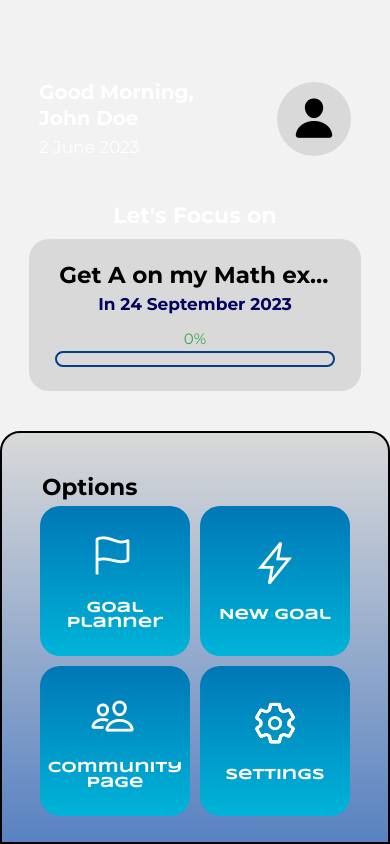
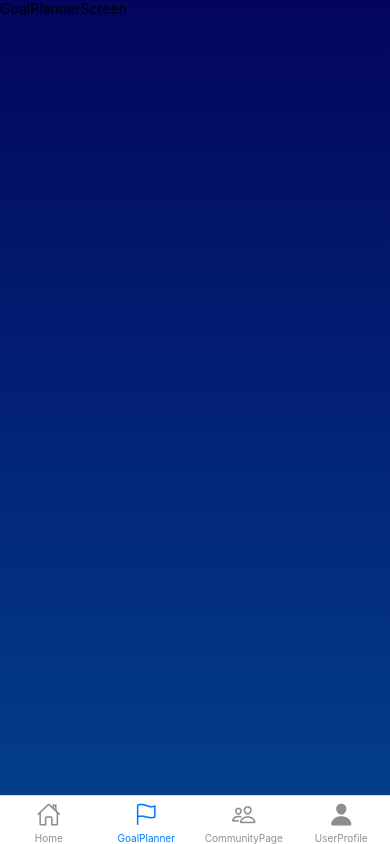
Before and after one commit to SearchAndClick/La-Vie, a React Native app: screen /GoalPlanner in a window 390 px wide. Built offline with nearby package versions, Linux system fonts and the light colour scheme.

Commit message:
cofigure nav

```diff
--- a/App.js
+++ b/App.js
@@ -1,4 +1,4 @@
-import { NavigationContainer } from "@react-navigation/native";
+import { NavigationContainer, useNavigation } from "@react-navigation/native";
 import { createNativeStackNavigator } from "@react-navigation/native-stack";
 import { createBottomTabNavigator } from "@react-navigation/bottom-tabs";
 import { StatusBar } from "expo-status-bar";
@@ -6,6 +6,7 @@ import { StatusBar } from "expo-status-bar";
 import { StyleSheet, Text } from "react-native";
 import { LinearGradient } from "expo-linear-gradient";
 import { useFonts } from "expo-font";
+import { Ionicons } from "@expo/vector-icons";
 import AppLoading from "expo-app-loading";
 
 import LoginScreen from "./screens/LoginScreen";
@@ -14,17 +15,63 @@ import HomeScreen from "./screens/HomeScreen";
 import SettingsScreen from "./screens/SettingsScreen";
 import CommunityPageScreen from "./screens/CommunityPageScreen";
 import GoalPlannerScreen from "./screens/GoalPlannerScreen";
+import SmartQuestionsScreen from "./screens/SmartQuestionsScreen";
+import UserProfileScreen from "./screens/UserProfileScreen";
 
 const Stack = createNativeStackNavigator();
 const Tab = createBottomTabNavigator();
 
-function TabNavigator() {
+function TabNavigator(initialScreen) {
+  const navigation = useNavigation();
+
   return (
-    <Tab.Navigator>
-      <Tab.Screen name="Home" component={HomeScreen} />
-      <Tab.Screen name="Dashboard" component={GoalPlannerScreen} />
-      <Tab.Screen name="CommunityPage" component={CommunityPageScreen} />
-      <Tab.Screen name="Setting" component={SettingsScreen} />
+    <Tab.Navigator
+      initialRouteName={initialScreen}
+      screenOptions={{
+        contentStyle: { backgroundColor: "transparent" },
+        headerShown: false,
+      }}
+      tabBarOptions={{
+        style: styles.tabBarStyle, // Apply the custom style here
+      }}
+    >
+      <Tab.Screen
+        name="Home"
+        component={() => navigation.goBack()}
+        options={{
+          tabBarIcon: ({ color, size }) => (
+            <Ionicons name="home-outline" color={color} size={size} />
+          ),
+          tabBarVisible: false,
+        }}
+      />
+      <Tab.Screen
+        name="GoalPlanner"
+        component={GoalPlannerScreen}
+        options={{
+          tabBarIcon: ({ color, size }) => (
+            <Ionicons name="flag-outline" color={color} size={size} />
+          ),
+        }}
+      />
+      <Tab.Screen
+        name="CommunityPage"
+        component={CommunityPageScreen}
+        options={{
+          tabBarIcon: ({ color, size }) => (
+            <Ionicons name="people-outline" color={color} size={size} />
+          ),
+        }}
+      />
+      <Tab.Screen
+        name="UserProfile"
+        component={UserProfileScreen}
+        options={{
+          tabBarIcon: ({ color, size }) => (
+            <Ionicons name="person" color={color} size={size} />
+          ),
+        }}
+      />
     </Tab.Navigator>
   );
 }
@@ -87,14 +134,36 @@ export default function App() {
     <NavigationContainer>
       <StatusBar style="light" />
       <LinearGradient style={styles.background} colors={["#03045E", "#023E8A"]}>
-        <Stack.Navigator initialRouteName="Home" screenOptions={{
-          headerShown: false,
-          contentStyle: {backgroundColor: 'transparent'},
-        }}>
+        <Stack.Navigator
+          screenOptions={{
+            contentStyle: { backgroundColor: "transparent" },
+            headerShown: false,
+          }}
+        >
           <Stack.Screen name="Home" component={HomeScreen} />
-          <Stack.Screen name="Dashboard" component={GoalPlannerScreen} />
-          <Stack.Screen name="CommunityPage" component={CommunityPageScreen} />
-          <Stack.Screen name="Setting" component={SettingsScreen} />
+          <Stack.Screen
+            name="GoalPlanner"
+            component={() => TabNavigator("GoalPlanner")}
+          />
+          <Stack.Screen
+            name="CommunityPage"
+            component={() => TabNavigator("CommunityPage")}
+          />
+          <Stack.Screen
+            name="Settings"
+            component={SettingsScreen}
+            options={{
+              headerShown: true,
+            }}
+          />
+          <Stack.Screen
+            name="NewGoal"
+            component={SmartQuestionsScreen}
+            options={{
+              headerShown: true,
+            }}
+          />
+          <Stack.Screen name="UserProfile" component={UserProfileScreen} />
         </Stack.Navigator>
       </LinearGradient>
     </NavigationContainer>
@@ -107,4 +176,8 @@ const styles = StyleSheet.create({
     justifyContent: "center",
     alignContent: "center",
   },
+  tabBarStyle: {
+    height: 80,
+    paddingBottom: 80 - 49, // Adjust paddingBottom to keep tab icons centered vertically
+  },
 });
--- a/components/OptionTile.js
+++ b/components/OptionTile.js
@@ -2,10 +2,10 @@ import { View, Text, StyleSheet, Pressable } from "react-native";
 import { LinearGradient } from "expo-linear-gradient";
 import { Ionicons } from "@expo/vector-icons";
 
-function OptionTile({ option, logo }) {
+function OptionTile({ option, logo, onPress, screen }) {
   return (
     <LinearGradient style={styles.optionTile} colors={["#0077B6", "#00B4D8"]}>
-      <Pressable style={styles.press} android_ripple={{ color: '#ccc'}}>
+      <Pressable onPress={() => onPress(screen)} style={styles.press} android_ripple={{ color: "#ccc" }}>
         <View>
           <Ionicons style={styles.icon} name={logo} size={45} color="white" />
           <Text style={styles.optionText}>{option}</Text>
@@ -31,7 +31,7 @@ const styles = StyleSheet.create({
     height: 150,
     borderRadius: 20,
     margin: 5,
-    overflow: 'hidden',
+    overflow: "hidden",
   },
   icon: {
     marginHorizontal: 50,
@@ -40,10 +40,10 @@ const styles = StyleSheet.create({
   press: {
     alignItems: "center",
     justifyContent: "center",
-    overflow: 'hidden',
+    overflow: "hidden",
     borderRadius: 20,
     flex: 1,
-    width: '100%',
-    height: '100%',
-  }
+    width: "100%",
+    height: "100%",
+  },
 });
--- a/components/sections/OptionsCard.js
+++ b/components/sections/OptionsCard.js
@@ -1,20 +1,47 @@
 import { StyleSheet, View, Text } from "react-native";
 import { LinearGradient } from "expo-linear-gradient";
-import { Ionicons } from "@expo/vector-icons";
+import { useNavigation } from "@react-navigation/native";
 import OptionTile from "../OptionTile";
+import CommunityPageScreen from "../../screens/CommunityPageScreen";
 
 function OptionsCard() {
+  const navigation = useNavigation();
+
+  function changeScreenHandler(screen) {
+    navigation.navigate(screen);
+  }
+
   return (
     <LinearGradient style={styles.gradient} colors={["#D9D9D9", "#5882C1"]}>
       <Text style={styles.optionsText}>Options</Text>
       <View style={styles.container}>
         <View style={styles.row}>
-          <OptionTile option="Goal Planner" logo="flag-outline" />
-          <OptionTile option="New Goal" logo="flash-outline" />
+          <OptionTile
+            onPress={changeScreenHandler}
+            option="Goal Planner"
+            logo="flag-outline"
+            screen="GoalPlanner"
+          />
+          <OptionTile
+            onPress={changeScreenHandler}
+            option="New Goal"
+            logo="flash-outline"
+            screen="NewGoal"
+          />
         </View>
         <View style={styles.row}>
-          <OptionTile option="Community Page" logo="people-outline" />
-          <OptionTile option="Settings" logo="settings-outline" />
+          <OptionTile
+            onPress={changeScreenHandler}
+            option="Community Page"
+            logo="people-outline"
+            screen="CommunityPage"
+          />
+          <OptionTile
+            onPress={changeScreenHandler}
+            option="Settings"
+            logo="settings-outline"
+            screen="Settings"
+          />
         </View>
       </View>
     </LinearGradient>
--- a/screens/CommunityPageScreen.js
+++ b/screens/CommunityPageScreen.js
@@ -1,12 +1,21 @@
-import { View, Text } from 'react-native'
-import React from 'react'
+import { View, Text, StyleSheet } from "react-native";
+import { LinearGradient } from "expo-linear-gradient";
+import React from "react";
 
 const CommunityPageScreen = () => {
   return (
-    <View>
-      <Text>CommunityPageScreen</Text>
-    </View>
-  )
-}
+    <LinearGradient style={styles.background} colors={["#03045E", "#023E8A"]}>
+      <View>
+        <Text>CommunityPageScreen</Text>
+      </View>
+    </LinearGradient>
+  );
+};
 
 export default CommunityPageScreen;
+
+const styles = StyleSheet.create({
+  background: {
+    flex: 1,
+  },
+});
--- a/screens/GoalPlannerScreen.js
+++ b/screens/GoalPlannerScreen.js
@@ -1,5 +1,28 @@
-function DashboardScreen() {
+import { StyleSheet, Text, View } from "react-native";
+import React, { useLayoutEffect } from "react";
+import { useNavigation } from "@react-navigation/native";
+import { LinearGradient } from "expo-linear-gradient";
 
+export default function GoalPlannerScreen() {
+  const navigation = useNavigation();
+
+  useLayoutEffect(() => {
+    navigation.setOptions({
+      headerBackVisible: false, // ini dia
+    });
+  }, [navigation]);
+
+  return (
+    <LinearGradient style={styles.background} colors={["#03045E", "#023E8A"]}>
+      <View>
+        <Text>GoalPlannerScreen</Text>
+      </View>
+    </LinearGradient>
+  );
 }
 
-export default DashboardScreen;
+const styles = StyleSheet.create({
+  background: {
+    flex: 1,
+  },
+});
--- a/screens/HomeScreen.js
+++ b/screens/HomeScreen.js
@@ -1,10 +1,20 @@
-import { Pressable, StyleSheet, Text, View } from "react-native";
-import { NavigationContainer } from "@react-navigation/native";
+import { useLayoutEffect } from "react";
+import { StyleSheet, View } from "react-native";
+import { useNavigation } from '@react-navigation/native';
 import GreetingsCard from "../components/sections/GreetingsCard";
 import PriorityGoal from "../components/sections/PriorityGoal";
 import OptionsCard from "../components/sections/OptionsCard";
 
 function HomeScreen() {
+  const navigation = useNavigation();
+
+  useLayoutEffect(() => {
+    navigation.setOptions({
+      tabBarVisible: false,
+      headerBackVisible: false, // ini dia
+    });
+  }, [navigation]);
+
   return (
     <View style={styles.home}>
       <GreetingsCard
--- a/screens/SettingsScreen.js
+++ b/screens/SettingsScreen.js
@@ -1,5 +1,12 @@
-function SettingScreen() {
+import { View, Text } from 'react-native'
+import React from 'react'
 
+const SettingsScreen = () => {
+  return (
+    <View>
+      <Text>SettingsScreen</Text>
+    </View>
+  )
 }
 
-export default SettingScreen;
+export default SettingsScreen
--- a/screens/SmartQuestionsScreen.js
+++ b/screens/SmartQuestionsScreen.js
@@ -0,0 +1,12 @@
+import { View, Text } from 'react-native'
+import React from 'react'
+
+function SmartQuestionsScreen() {
+  return (
+    <View>
+      <Text>SmartQuestionsScreen</Text>
+    </View>
+  )
+}
+
+export default SmartQuestionsScreen;
--- /dev/null
+++ b/screens/UserProfileScreen.js
@@ -0,0 +1,12 @@
+import { StyleSheet, Text, View } from 'react-native'
+import React from 'react'
+
+export default function UserProfileScreen() {
+  return (
+    <View>
+      <Text>UserProfileScreen</Text>
+    </View>
+  )
+}
+
+const styles = StyleSheet.create({})
```
